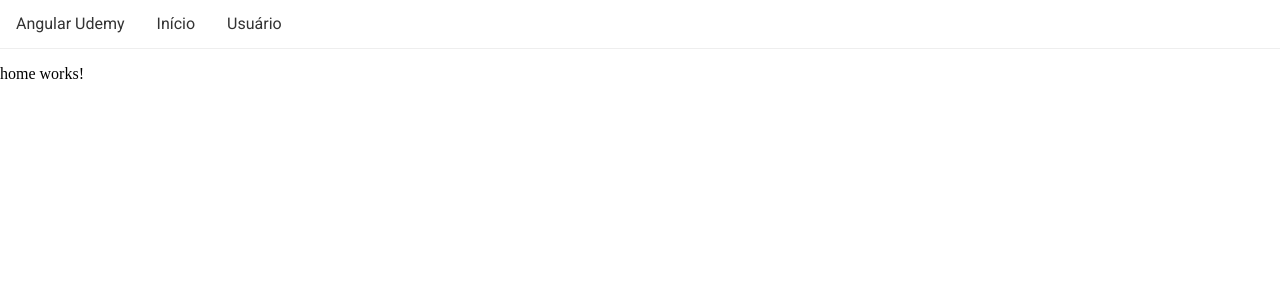
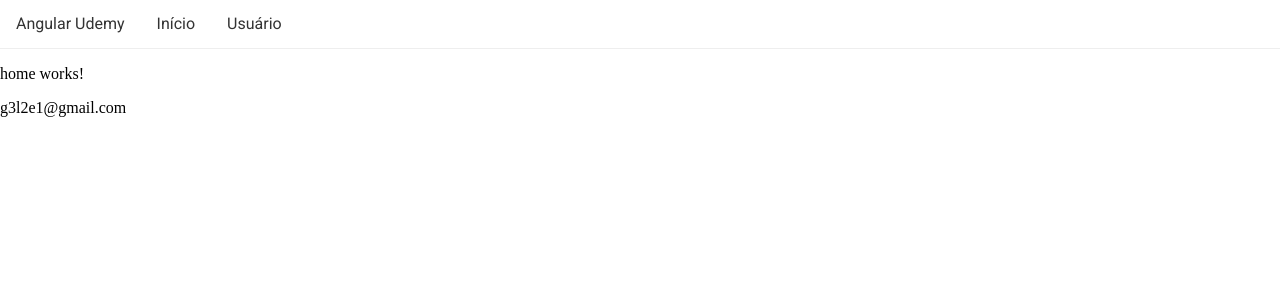
Before and after one commit to g3l2e1/udemy-angular, an Angular app: page /#/home in a window 1280 px wide. Shown: the top 300 px of the page. Built offline with nearby package versions, Linux system fonts and the light colour scheme.

Commit message:
Camada service para usuario adicionada

```diff
--- a/src/app/home/home.component.html
+++ b/src/app/home/home.component.html
@@ -1,3 +1,4 @@
 <p>
   home works!
 </p>
+<div>{{usuario.email}}</div>
--- a/src/app/home/home.component.ts
+++ b/src/app/home/home.component.ts
@@ -1,4 +1,6 @@
 import { Component, OnInit } from '@angular/core';
+import { UsuarioService } from '../usuario.service';
+import { Usuario } from '../usuario';
 
 @Component({
   selector: 'app-home',
@@ -7,9 +9,12 @@ import { Component, OnInit } from '@angular/core';
 })
 export class HomeComponent implements OnInit {
 
-  constructor() { }
+  public usuario:Usuario;
+
+  constructor(private usuarioService:UsuarioService) { }
 
   ngOnInit() {
+    this.usuario = this.usuarioService.getUsuario();
   }
 
 }
--- /dev/null
+++ b/src/app/usuario.service.ts
@@ -0,0 +1,17 @@
+import { Injectable } from '@angular/core';
+import { Usuario } from './usuario';
+
+@Injectable({
+  providedIn: 'root'
+})
+export class UsuarioService {
+
+  constructor() { }
+
+  public getUsuario(){
+    let usuario:Usuario = new Usuario();
+    usuario.nome = "Gleyson Barroso";
+    usuario.email = "g3l2e1@gmail.com";
+    return usuario;
+}
+}
--- /dev/null
+++ b/src/app/usuario.ts
@@ -0,0 +1,9 @@
+export class Usuario {
+    public nome:string;
+    public email:string;
+
+    constructor(){
+        this.nome = "";
+        this.email = "";
+    }
+}
--- a/src/app/usuario/usuario.component.html
+++ b/src/app/usuario/usuario.component.html
@@ -1,4 +1,4 @@
 <div class="login">
-  Usuario: <input type="text" name="user"/>
+  Usuario: <input type="text" name="user" value="{{usuario.nome}}"/>
   Senha: <input type="password" name="password"/>
-</div>>
+</div>
--- a/src/app/usuario/usuario.component.ts
+++ b/src/app/usuario/usuario.component.ts
@@ -1,4 +1,6 @@
 import { Component, OnInit } from '@angular/core';
+import { Usuario } from '../usuario';
+import { UsuarioService } from '../usuario.service';
 
 @Component({
   selector: 'app-usuario',
@@ -7,9 +9,14 @@ import { Component, OnInit } from '@angular/core';
 })
 export class UsuarioComponent implements OnInit {
 
-  constructor() { }
+  public usuario:Usuario;
+
+  constructor(private usuarioService:UsuarioService) {
+
+  }
 
   ngOnInit() {
+    this.usuario = this.usuarioService.getUsuario();
   }
 
 }
```
Also changed, not shown: 2 other files (tests, documents, lock files or other folders).
